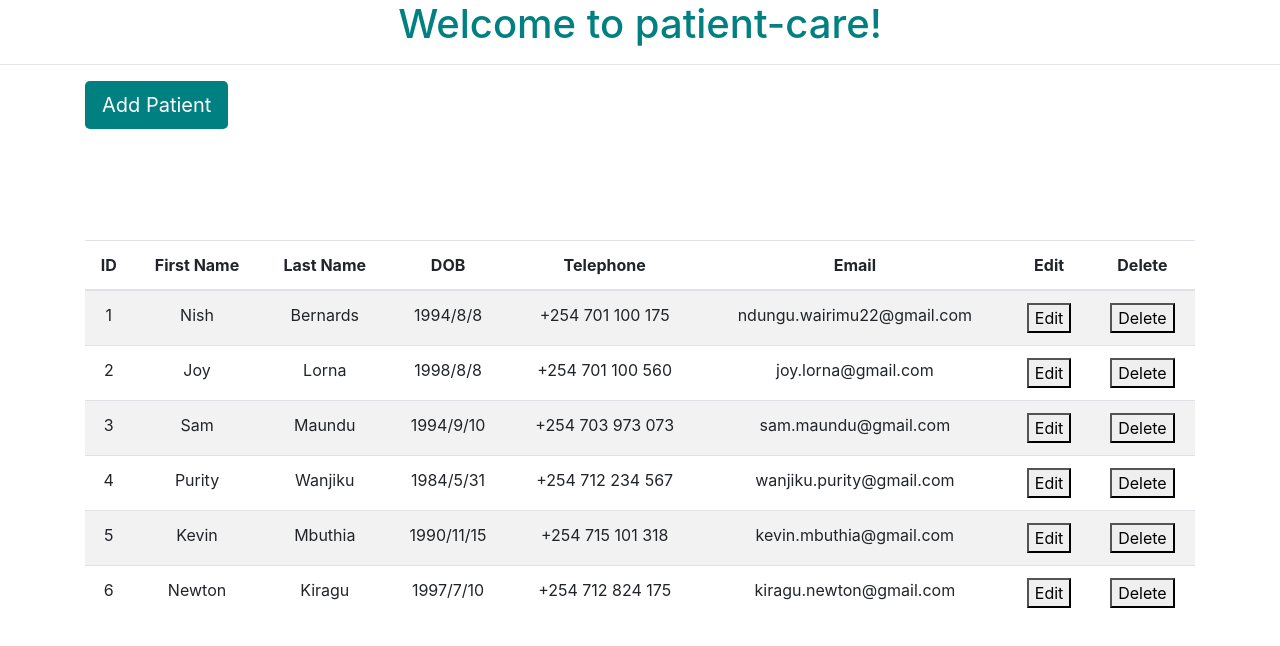
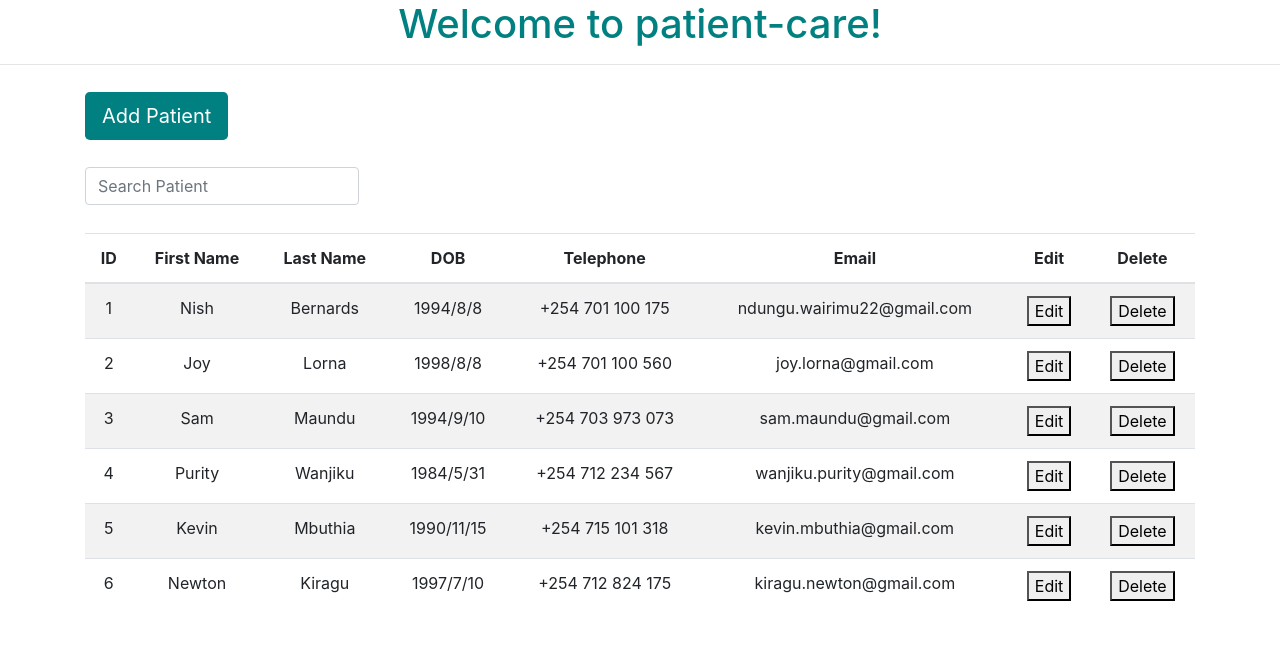
Before and after one commit to VirginiaNdungu1/patient-care, an Angular app: page / in a window 1280 px wide. Shown: the top 646 px of the page. Built offline with nearby package versions, Linux system fonts and the light colour scheme.

Commit message:
Add search input tag

```diff
--- a/src/app/patient/patient.component.html
+++ b/src/app/patient/patient.component.html
@@ -1,14 +1,12 @@
 <div class="container">
-
-  <button type="button" id="addPatient" name="button" (click)="newPatient=!newPatient" class="btn btn-lg">Add Patient</button>
-
-  <!--
   <div class="content-intro">
-    <button type="button" name="button" class="btn btn-lg">Add Patient</button>
+    <div class="newPatient-intro">
+      <button type="button" id="addPatient" name="button" (click)="newPatient=!newPatient" class="btn btn-lg">Add Patient</button>
+    </div>
+    <div class="search-section">
+      <input type="text" [(ngModel)]="queryString" id="search" placeholder="Search Patient" class="form-control">
+    </div>
   </div>
-  <div class="createPatient">
-    <h1>Create Patient</h1>
-  </div> -->
 
   <table class="table table-striped">
     <thead>
```
